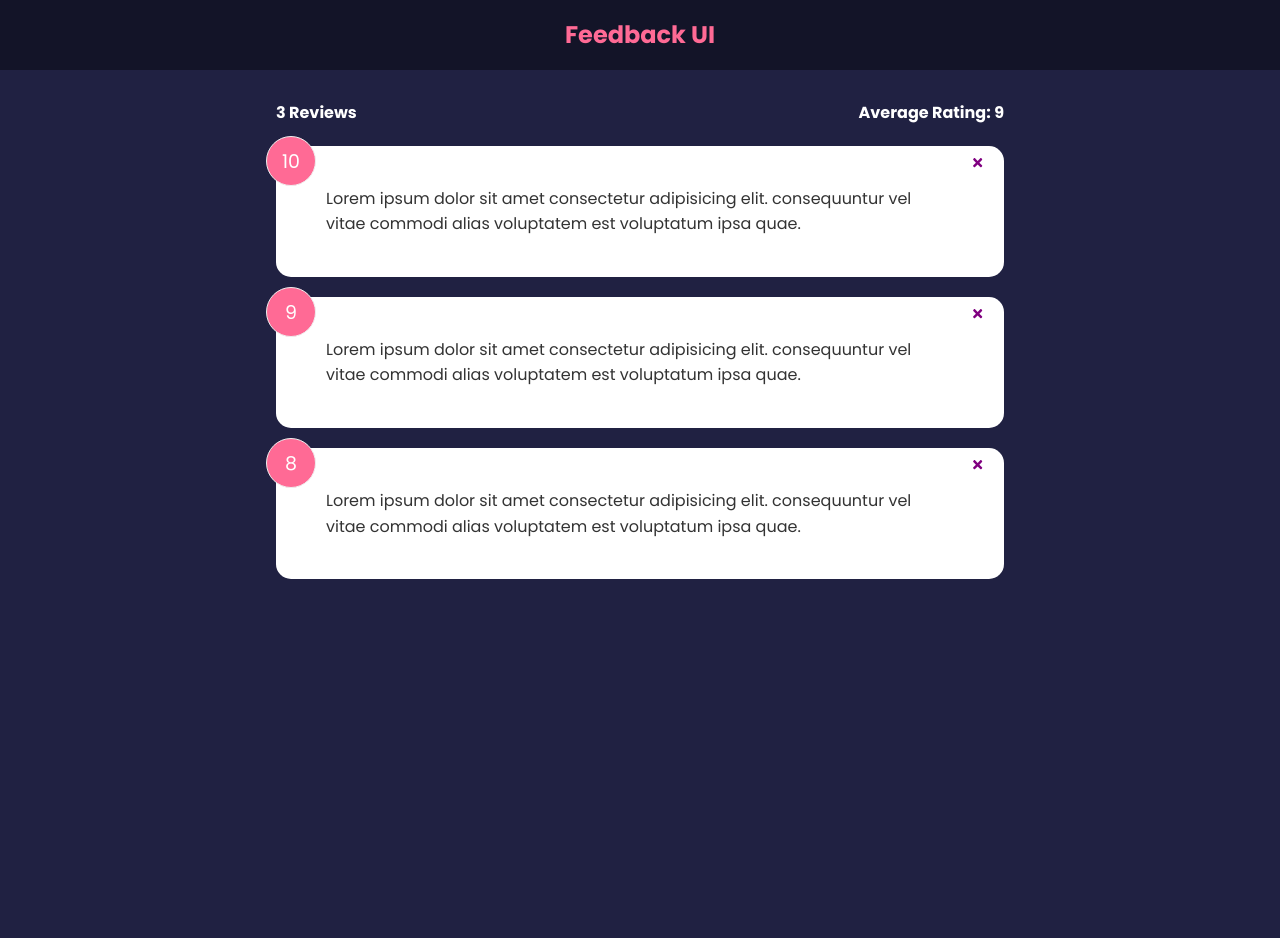
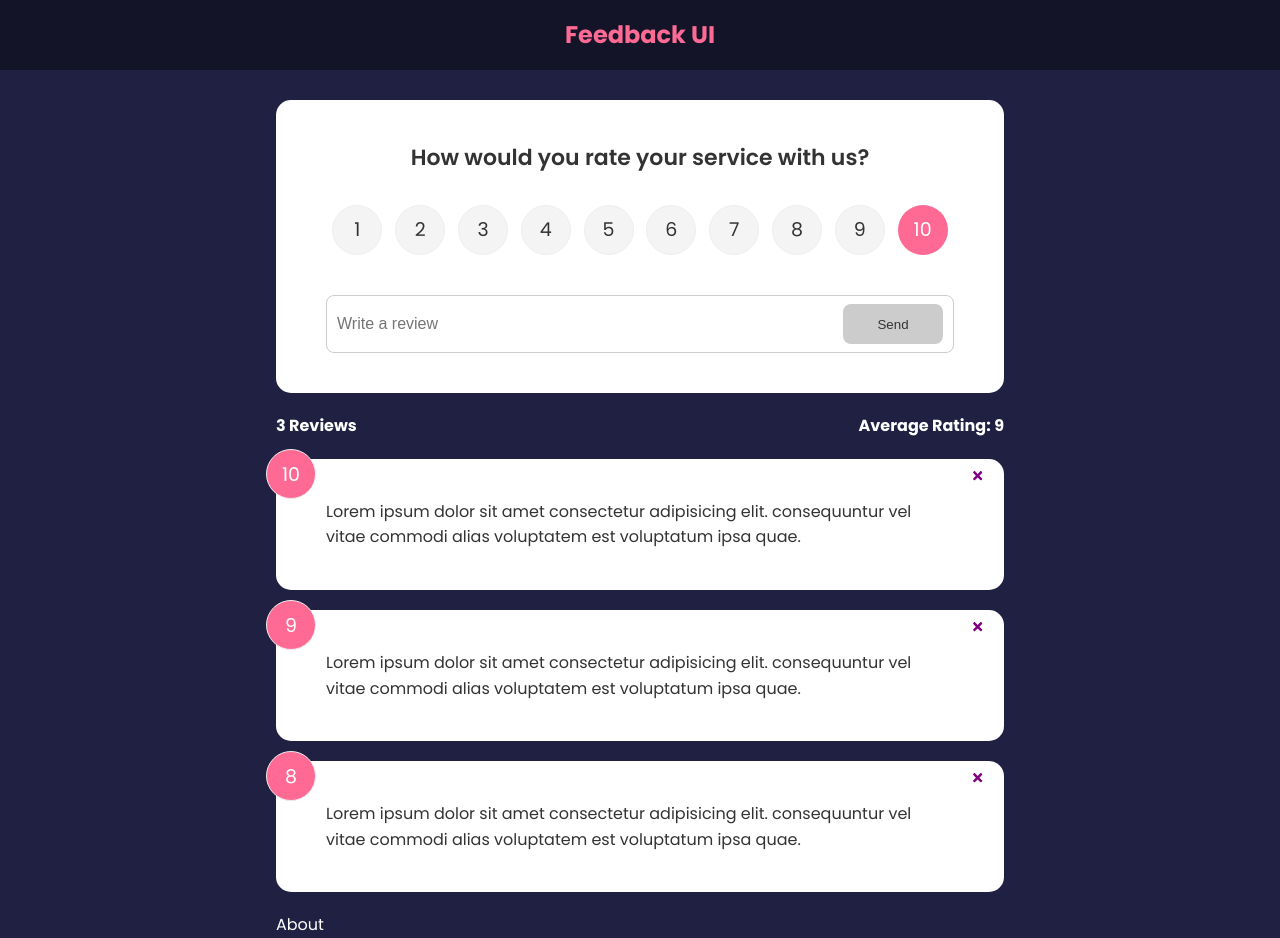
Before and after one commit to RaisanJMR/feedback-app, a React (Create React App) app: page / in a window 1280 px wide. Before the commit the page ends 800 px from the top, so only its background shows below. Built offline with nearby package versions, Linux system fonts and the light colour scheme.

Commit message:
second commit

```diff
--- a/package.json
+++ b/package.json
@@ -6,10 +6,13 @@
     "@testing-library/jest-dom": "^5.16.1",
     "@testing-library/react": "^12.1.2",
     "@testing-library/user-event": "^13.5.0",
+    "framer-motion": "^4.1.17",
     "react": "^17.0.2",
     "react-dom": "^17.0.2",
     "react-icons": "^4.3.1",
+    "react-router-dom": "^6.2.1",
     "react-scripts": "5.0.0",
+    "uuid": "^8.3.2",
     "web-vitals": "^2.1.2"
   },
   "scripts": {
--- a/public/index.html
+++ b/public/index.html
@@ -14,7 +14,7 @@
 
     <link rel="manifest" href="%PUBLIC_URL%/manifest.json" />
 
-    <title>Feedback App</title>
+    <title>Feedback App | rate your experience with others</title>
   </head>
   <body>
     <noscript>You need to enable JavaScript to run this app.</noscript>
--- a/src/App.js
+++ b/src/App.js
@@ -1,12 +1,19 @@
 import React from 'react'
-
+import { v4 as uuidv4 } from 'uuid'
 import { useState } from 'react'
+import FeedbackForm from './components/FeedbackForm'
 import FeedbackList from './components/FeedbackList'
 import FeedbackStats from './components/FeedbackStats'
 import Header from './components/Header'
 import FeedBackData from './data/FeedbackData'
+import AboutPage from './pages/AboutPage'
 function App() {
   const [feedback, setFeedback] = useState(FeedBackData)
+  const addFeedback = (newFeedback) => {
+    newFeedback.id = uuidv4()
+    setFeedback([newFeedback, ...feedback])
+  }
+
   const deleteFeedback = (id) => {
     if (window.confirm('are you sure you want to delete?')) {
       setFeedback(feedback.filter((item) => item.id !== id))
@@ -16,8 +23,10 @@
     <>
       <Header />
       <div className='container'>
+        <FeedbackForm handleAdd={addFeedback} />
         <FeedbackStats data={feedback} />
         <FeedbackList data={feedback} handleDelete={deleteFeedback} />
+        <AboutPage/>
       </div>
     </>
   )
--- a/src/components/FeedbackForm.jsx
+++ b/src/components/FeedbackForm.jsx
@@ -1,9 +1,58 @@
-function FeedbackForm() {
-    return (
-        <div>
-            form
+import { useState } from 'react'
+import Card from './Shared/Card'
+import Button from './Shared/Button'
+import RatingSelect from './RatingSelect'
+
+function FeedbackForm({ handleAdd }) {
+  const [text, setText] = useState('')
+  const [rating, setRating] = useState(10)
+  const [btnDisabled, setBtnDisabled] = useState(true)
+  const [message, setMessage] = useState('')
+  function handleTextChange(e) {
+    if (text === '') {
+      setBtnDisabled(true)
+      setMessage(null)
+    } else if (text !== '' && text.trim().length <= 10) {
+      setBtnDisabled(true)
+      setMessage('text must be at least 10 characters')
+    } else {
+      setMessage(null)
+      setBtnDisabled(false)
+    }
+    setText(e.target.value)
+  }
+  const handleSubmit = (e) => {
+    e.preventDefault()
+    if (text.trim().length > 10) {
+      const newFeedback = {
+        text,
+        rating,
+      }
+      handleAdd(newFeedback)
+      setText('')
+    }
+  }
+  return (
+    <Card>
+      <form onSubmit={handleSubmit}>
+        <h2>How would you rate your service with us?</h2>
+        <RatingSelect select={(rating) => setRating(rating)} />
+        <div className='input-group'>
+          <input
+            onChange={handleTextChange}
+            value={text}
+            type='text'
+            placeholder='Write a review'
+          />
+          <Button type='submit' isDisabled={btnDisabled}>
+            Send
+          </Button>
         </div>
-    )
+
+        {message && <div className='message'>{message}</div>}
+      </form>
+    </Card>
+  )
 }
 
 export default FeedbackForm
--- a/src/components/FeedbackList.jsx
+++ b/src/components/FeedbackList.jsx
@@ -1,17 +1,37 @@
 import FeedbackItem from './FeedbackItem'
 import PropTypes from 'prop-types'
 import React from 'react'
+import { motion, AnimatePresence } from 'framer-motion'
 function FeedbackList({ data, handleDelete }) {
   if (!data || data.length === 0) {
     return <p>No feedback</p>
   }
   return (
     <div className='feedback-list'>
-      {data.map((item) => (
-        <FeedbackItem key={item.id} item={item} handleDelete={handleDelete} />
-      ))}
+      <AnimatePresence>
+        {data.map((item) => (
+          <motion.div
+            key={item.id}
+            initial={{ opacity: 0 }}
+            animate={{ opacity: 1 }}
+            exit={{ opacity: 0 }}>
+            <FeedbackItem
+              key={item.id}
+              item={item}
+              handleDelete={handleDelete}
+            />
+          </motion.div>
+        ))}
+      </AnimatePresence>
     </div>
   )
+  // return (
+  //   <div className='feedback-list'>
+  //     {data.map((item) => (
+  //       <FeedbackItem key={item.id} item={item} handleDelete={handleDelete} />
+  //     ))}
+  //   </div>
+  // )
 }
 FeedbackList.protoTypes = {
   data: PropTypes.arrayOf(
--- /dev/null
+++ b/src/components/RatingSelect.jsx
@@ -0,0 +1,125 @@
+import { useState } from 'react'
+
+function RatingSelect({ select }) {
+  const [selected, setSelected] = useState(10)
+  const handleChange = (e) => {
+    setSelected(+e.currentTarget.value)
+    select(+e.currentTarget.value)
+  }
+  return (
+    <ul className='rating'>
+      <li>
+        <input
+          type='radio'
+          id='num1'
+          name='rating'
+          value='1'
+          onChange={handleChange}
+          checked={selected === 1}
+        />
+        <label htmlFor='num1'>1</label>
+      </li>
+      <li>
+        <input
+          type='radio'
+          id='num2'
+          name='rating'
+          value='2'
+          onChange={handleChange}
+          checked={selected === 2}
+        />
+        <label htmlFor='num2'>2</label>
+      </li>
+      <li>
+        <input
+          type='radio'
+          id='num3'
+          name='rating'
+          value='3'
+          onChange={handleChange}
+          checked={selected === 3}
+        />
+        <label htmlFor='num3'>3</label>
+      </li>
+      <li>
+        <input
+          type='radio'
+          id='num4'
+          name='rating'
+          value='4'
+          onChange={handleChange}
+          checked={selected === 4}
+        />
+        <label htmlFor='num4'>4</label>
+      </li>
+      <li>
+        <input
+          type='radio'
+          id='num5'
+          name='rating'
+          value='5'
+          onChange={handleChange}
+          checked={selected === 5}
+        />
+        <label htmlFor='num5'>5</label>
+      </li>
+      <li>
+        <input
+          type='radio'
+          id='num6'
+          name='rating'
+          value='6'
+          onChange={handleChange}
+          checked={selected === 6}
+        />
+        <label htmlFor='num6'>6</label>
+      </li>
+      <li>
+        <input
+          type='radio'
+          id='num7'
+          name='rating'
+          value='7'
+          onChange={handleChange}
+          checked={selected === 7}
+        />
+        <label htmlFor='num7'>7</label>
+      </li>
+      <li>
+        <input
+          type='radio'
+          id='num8'
+          name='rating'
+          value='8'
+          onChange={handleChange}
+          checked={selected === 8}
+        />
+        <label htmlFor='num8'>8</label>
+      </li>
+      <li>
+        <input
+          type='radio'
+          id='num9'
+          name='rating'
+          value='9'
+          onChange={handleChange}
+          checked={selected === 9}
+        />
+        <label htmlFor='num9'>9</label>
+      </li>
+      <li>
+        <input
+          type='radio'
+          id='num10'
+          name='rating'
+          value='10'
+          onChange={handleChange}
+          checked={selected === 10}
+        />
+        <label htmlFor='num10'>10</label>
+      </li>
+    </ul>
+  )
+}
+
+export default RatingSelect
--- /dev/null
+++ b/src/components/Shared/Button.jsx
@@ -0,0 +1,27 @@
+import PropTypes from 'prop-types'
+
+function Button({ children, version, type, isDisabled }) {
+  return (
+    <button
+      type={type}
+      disabled={isDisabled}
+      className={`btn btn-${version}`}>
+      {children}
+    </button>
+  )
+}
+
+Button.defaultProps = {
+  version: 'primary',
+  type: 'button',
+  isDisabled: false,
+}
+
+Button.propTypes = {
+  children: PropTypes.node.isRequired,
+  version: PropTypes.string,
+  isDisabled: PropTypes.bool,
+  type: PropTypes.string,
+}
+
+export default Button
--- /dev/null
+++ b/src/pages/AboutPage.jsx
@@ -0,0 +1,9 @@
+function AboutPage() {
+    return (
+        <div>
+            About
+        </div>
+    )
+}
+
+export default AboutPage
```
Also changed, not shown: 1 other file (tests, documents, lock files or other folders).
